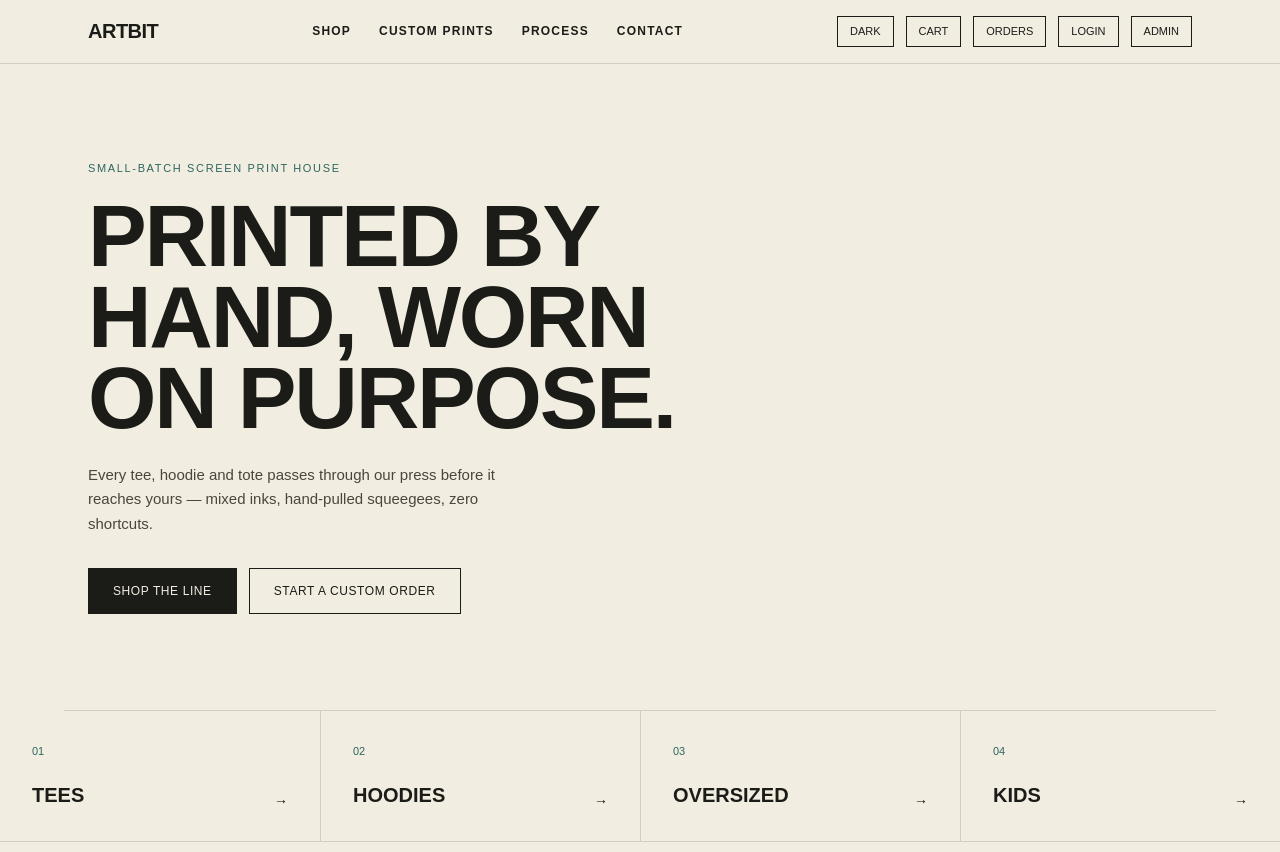
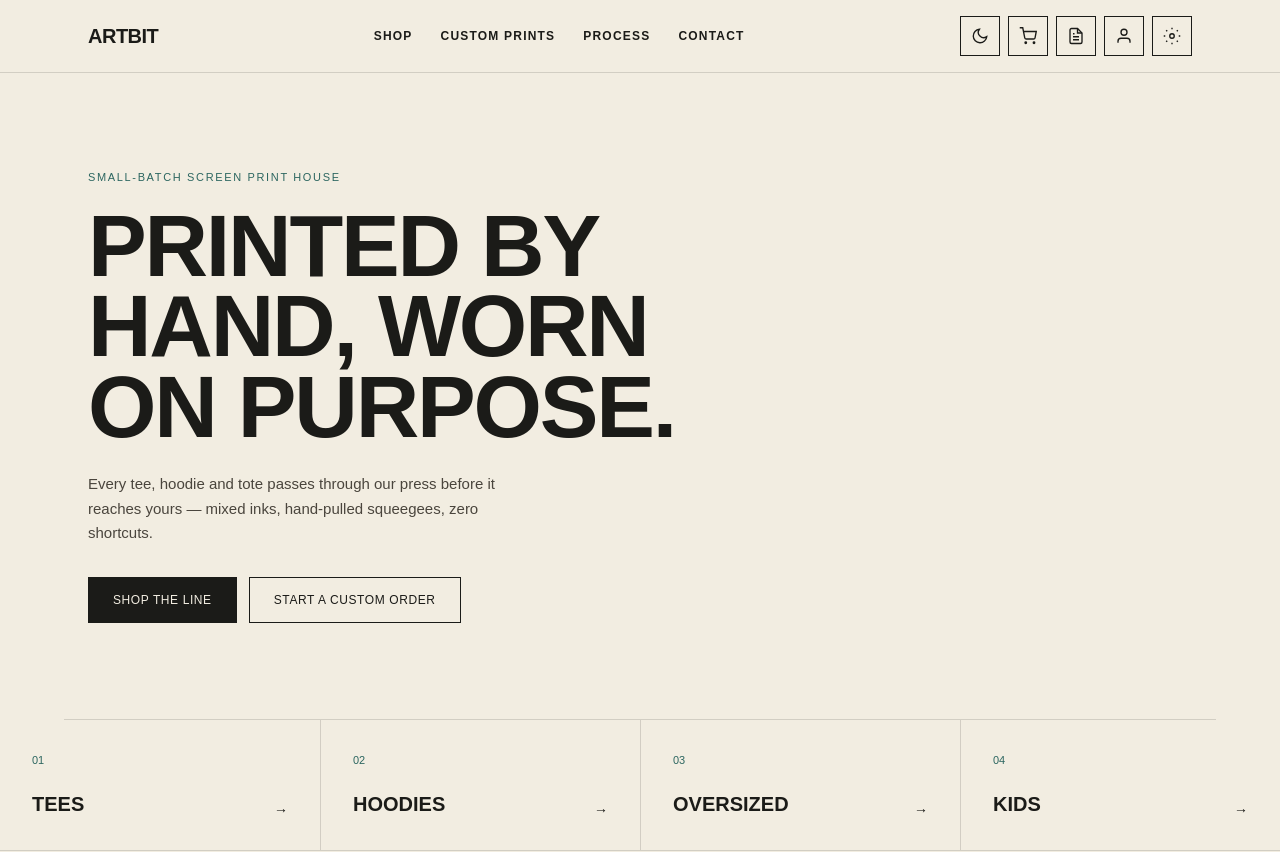
Before and after one commit to Samimmandal/Rabiul-Garments, a Next.js app: page / in a window 1280 px wide. Shown: the top 852 px of the page. Built offline with nearby package versions, Linux system fonts and the light colour scheme; no server answers; the database is empty.

Commit message:
Homepage icons + product extra fields

```diff
--- a/app/page.js
+++ b/app/page.js
@@ -13,10 +13,8 @@ export default function HomePage() {
   useEffect(() => {
     const saved = localStorage.getItem('artbit-theme')
     if (saved === 'dark') setDarkMode(true)
-
     fetchProducts()
     checkUser()
-
     const { data: { subscription } } = supabase.auth.onAuthStateChange((_event, session) => {
       setUser(session?.user || null)
       if (session?.user) saveProfile(session.user)
@@ -74,6 +72,11 @@ export default function HomePage() {
   const border = darkMode ? 'border-[#f2ede1]/15' : 'border-[#1b1b18]/15'
   const cardBg = darkMode ? 'bg-[#252522]' : 'bg-[#f2ede1]'
   const hoverBg = darkMode ? 'hover:bg-[#2a2a27]' : 'hover:bg-[#e9e1d1]'
+  const iconBtn = `inline-flex items-center justify-center w-10 h-10 border transition ${
+    darkMode
+      ? 'border-[#f2ede1]/30 hover:bg-[#f2ede1] hover:text-[#1b1b18]'
+      : 'border-[#1b1b18] hover:bg-[#1b1b18] hover:text-[#f2ede1]'
+  }`
 
   return (
     <div className={`min-h-screen ${bg} ${text}`}>
@@ -86,41 +89,43 @@ export default function HomePage() {
             <a href="#process" className="hover:text-[#2c6660] transition">Process</a>
             <a href="#contact" className="hover:text-[#2c6660] transition">Contact</a>
           </nav>
-          <div className="flex items-center gap-2 sm:gap-3">
-            <button
-              onClick={toggleTheme}
-              className={`text-[11px] font-mono uppercase border px-3 py-1.5 transition ${
-                darkMode ? 'border-[#f2ede1]/40 hover:bg-[#f2ede1] hover:text-[#1b1b18]' : 'border-[#1b1b18] hover:bg-[#1b1b18] hover:text-[#f2ede1]'
-              }`}
-            >
-              {darkMode ? 'Light' : 'Dark'}
+          <div className="flex items-center gap-2">
+            {/* Dark / Light */}
+            <button onClick={toggleTheme} className={iconBtn} aria-label="Toggle theme" title={darkMode ? 'Light' : 'Dark'}>
+              {darkMode ? (
+                <svg width="18" height="18" viewBox="0 0 24 24" fill="none" stroke="currentColor" strokeWidth="1.8"><circle cx="12" cy="12" r="4"/><path d="M12 2v2M12 20v2M4.93 4.93l1.41 1.41M17.66 17.66l1.41 1.41M2 12h2M20 12h2M4.93 19.07l1.41-1.41M17.66 6.34l1.41-1.41"/></svg>
+              ) : (
+                <svg width="18" height="18" viewBox="0 0 24 24" fill="none" stroke="currentColor" strokeWidth="1.8"><path d="M21 12.79A9 9 0 1 1 11.21 3 7 7 0 0 0 21 12.79z"/></svg>
+              )}
             </button>
-            <Link href="/cart" className={`text-[11px] font-mono uppercase border px-3 py-1.5 hidden sm:inline-block transition ${darkMode ? 'border-[#f2ede1]/40' : 'border-[#1b1b18]'}`}>
-              Cart
+            {/* Cart */}
+            <Link href="/cart" className={iconBtn} aria-label="Cart" title="Cart">
+              <svg width="18" height="18" viewBox="0 0 24 24" fill="none" stroke="currentColor" strokeWidth="1.8"><circle cx="9" cy="21" r="1"/><circle cx="20" cy="21" r="1"/><path d="M1 1h4l2.68 13.39a2 2 0 0 0 2 1.61h9.72a2 2 0 0 0 2-1.61L23 6H6"/></svg>
             </Link>
-            <Link href="/account" className={`text-[11px] font-mono uppercase border px-3 py-1.5 hidden sm:inline-block transition ${darkMode ? 'border-[#f2ede1]/40' : 'border-[#1b1b18]'}`}>
-              Orders
+            {/* Orders */}
+            <Link href="/account" className={iconBtn} aria-label="My Orders" title="My Orders">
+              <svg width="18" height="18" viewBox="0 0 24 24" fill="none" stroke="currentColor" strokeWidth="1.8"><path d="M14 2H6a2 2 0 0 0-2 2v16a2 2 0 0 0 2 2h12a2 2 0 0 0 2-2V8z"/><path d="M14 2v6h6M16 13H8M16 17H8M10 9H8"/></svg>
             </Link>
+            {/* Login / Logout */}
             {user ? (
-              <button onClick={handleLogout} className={`text-[11px] font-mono uppercase border px-3 py-1.5 transition ${darkMode ? 'border-[#f2ede1]/40' : 'border-[#1b1b18]'}`}>
-                Logout
+              <button onClick={handleLogout} className={iconBtn} aria-label="Logout" title="Logout">
+                <svg width="18" height="18" viewBox="0 0 24 24" fill="none" stroke="currentColor" strokeWidth="1.8"><path d="M9 21H5a2 2 0 0 1-2-2V5a2 2 0 0 1 2-2h4"/><polyline points="16 17 21 12 16 7"/><line x1="21" y1="12" x2="9" y2="12"/></svg>
               </button>
             ) : (
-              <button onClick={handleGoogleLogin} className={`text-[11px] font-mono uppercase border px-3 py-1.5 transition ${darkMode ? 'border-[#f2ede1]/40' : 'border-[#1b1b18]'}`}>
-                Login
+              <button onClick={handleGoogleLogin} className={iconBtn} aria-label="Login" title="Login">
+                <svg width="18" height="18" viewBox="0 0 24 24" fill="none" stroke="currentColor" strokeWidth="1.8"><path d="M20 21v-2a4 4 0 0 0-4-4H8a4 4 0 0 0-4 4v2"/><circle cx="12" cy="7" r="4"/></svg>
               </button>
             )}
-            <Link href="/admin/login" className={`text-[11px] font-mono uppercase border px-3 py-1.5 hidden sm:inline-block transition ${darkMode ? 'border-[#f2ede1]/40' : 'border-[#1b1b18]'}`}>
-              Admin
+            {/* Admin */}
+            <Link href="/admin/login" className={`${iconBtn} hidden sm:inline-flex`} aria-label="Admin" title="Admin">
+              <svg width="18" height="18" viewBox="0 0 24 24" fill="none" stroke="currentColor" strokeWidth="1.8"><circle cx="12" cy="12" r="3"/><path d="M12 1v2M12 21v2M4.22 4.22l1.42 1.42M18.36 18.36l1.42 1.42M1 12h2M21 12h2M4.22 19.78l1.42-1.42M18.36 5.64l1.42-1.42"/></svg>
             </Link>
           </div>
         </div>
       </header>
 
       <section className={`max-w-6xl mx-auto px-5 sm:px-6 py-16 md:py-24 border-b ${border}`}>
-        <p className="text-[11px] font-mono uppercase tracking-[0.15em] text-[#2c6660] mb-5">
-          Small-batch screen print house
-        </p>
+        <p className="text-[11px] font-mono uppercase tracking-[0.15em] text-[#2c6660] mb-5">Small-batch screen print house</p>
         <h1 className="text-[clamp(2.8rem,7vw,5.5rem)] font-black uppercase leading-[0.92] tracking-tight">
           Printed by<br />Hand, Worn<br />On Purpose.
         </h1>
@@ -128,12 +133,8 @@ export default function HomePage() {
           Every tee, hoodie and tote passes through our press before it reaches yours — mixed inks, hand-pulled squeegees, zero shortcuts.
         </p>
         <div className="flex flex-wrap gap-3 mt-8">
-          <Link href="/shop" className="bg-[#1b1b18] text-[#f2ede1] px-6 py-3.5 font-mono text-xs uppercase tracking-wider border border-[#1b1b18] hover:opacity-90 transition">
-            Shop the Line
-          </Link>
-          <a href="#custom" className={`border px-6 py-3.5 font-mono text-xs uppercase tracking-wider transition ${darkMode ? 'border-[#f2ede1]/40 hover:bg-[#f2ede1] hover:text-[#1b1b18]' : 'border-[#1b1b18] hover:bg-[#1b1b18] hover:text-[#f2ede1]'}`}>
-            Start a Custom Order
-          </a>
+          <Link href="/shop" className="bg-[#1b1b18] text-[#f2ede1] px-6 py-3.5 font-mono text-xs uppercase tracking-wider border border-[#1b1b18] hover:opacity-90 transition">Shop the Line</Link>
+          <a href="#custom" className={`border px-6 py-3.5 font-mono text-xs uppercase tracking-wider transition ${darkMode ? 'border-[#f2ede1]/40 hover:bg-[#f2ede1] hover:text-[#1b1b18]' : 'border-[#1b1b18] hover:bg-[#1b1b18] hover:text-[#f2ede1]'}`}>Start a Custom Order</a>
         </div>
       </section>
 
@@ -145,11 +146,7 @@ export default function HomePage() {
             { num: '03', name: 'Oversized' },
             { num: '04', name: 'Kids' },
           ].map((cat, i) => (
-            <Link
-              key={cat.name}
-              href="/shop"
-              className={`p-6 md:p-8 min-h-[130px] flex flex-col justify-between ${hoverBg} transition ${border} ${i % 2 === 1 ? 'border-l' : ''} ${i >= 2 ? 'border-t md:border-t-0' : ''} md:border-l ${i === 0 ? 'md:border-l-0' : ''}`}
-            >
+            <Link key={cat.name} href="/shop" className={`p-6 md:p-8 min-h-[130px] flex flex-col justify-between ${hoverBg} transition ${border} ${i % 2 === 1 ? 'border-l' : ''} ${i >= 2 ? 'border-t md:border-t-0' : ''} md:border-l ${i === 0 ? 'md:border-l-0' : ''}`}>
               <span className="text-[11px] font-mono text-[#2c6660]">{cat.num}</span>
               <div className="flex items-end justify-between">
                 <h3 className="text-xl font-black uppercase">{cat.name}</h3>
@@ -167,11 +164,8 @@ export default function HomePage() {
               <p className="text-[11px] font-mono uppercase tracking-[0.12em] text-[#2c6660] mb-1">On press this week</p>
               <h2 className="text-3xl md:text-4xl font-black uppercase">Featured Prints</h2>
             </div>
-            <Link href="/shop" className="text-xs font-mono border-b border-current pb-0.5 hover:text-[#2c6660] transition shrink-0">
-              View full catalog →
-            </Link>
+            <Link href="/shop" className="text-xs font-mono border-b border-current pb-0.5 hover:text-[#2c6660] transition shrink-0">View full catalog →</Link>
           </div>
-
           {loading ? (
             <p className="font-mono text-sm">Loading...</p>
           ) : products.length === 0 ? (
@@ -187,9 +181,7 @@ export default function HomePage() {
                       <div className="w-full h-full flex items-center justify-center text-xs font-mono opacity-40">No image</div>
                     )}
                     {p.tag && (
-                      <span className="absolute top-3 left-3 bg-[#1b1b18] text-[#f2ede1] text-[10px] font-mono uppercase tracking-wider px-2 py-1">
-                        {p.tag}
-                      </span>
+                      <span className="absolute top-3 left-3 bg-[#1b1b18] text-[#f2ede1] text-[10px] font-mono uppercase tracking-wider px-2 py-1">{p.tag}</span>
                     )}
                   </div>
                   <div className="p-4">
@@ -208,20 +200,12 @@ export default function HomePage() {
         <div className="max-w-6xl mx-auto px-5 sm:px-6 grid md:grid-cols-2 gap-12 items-center">
           <div>
             <p className="text-[11px] font-mono uppercase tracking-[0.12em] text-[#e2a233] mb-3">Bring your own art</p>
-            <h2 className="text-3xl md:text-5xl font-black uppercase leading-tight mb-5">
-              Design It.<br />We'll Press It.
-            </h2>
-            <p className="text-[#cfc9bb] max-w-md mb-8 leading-relaxed">
-              Upload your artwork or sketch an idea with us — we'll match inks, pick the right garment, and print a sample before the full run ever hits the press.
-            </p>
-            <a href="#contact" className="inline-block bg-[#e2a233] text-[#1b1b18] px-6 py-3.5 font-mono text-xs uppercase tracking-wider hover:bg-[#f2ede1] transition">
-              Start Your Design
-            </a>
+            <h2 className="text-3xl md:text-5xl font-black uppercase leading-tight mb-5">Design It.<br />We'll Press It.</h2>
+            <p className="text-[#cfc9bb] max-w-md mb-8 leading-relaxed">Upload your artwork or sketch an idea with us — we'll match inks, pick the right garment, and print a sample before the full run ever hits the press.</p>
+            <a href="#contact" className="inline-block bg-[#e2a233] text-[#1b1b18] px-6 py-3.5 font-mono text-xs uppercase tracking-wider hover:bg-[#f2ede1] transition">Start Your Design</a>
           </div>
           <div className="aspect-square bg-[repeating-linear-gradient(45deg,#2c6660_0_2px,transparent_2px_22px)] bg-[#e9e1d1] relative flex items-center justify-center">
-            <span className="bg-[#f2ede1] text-[#1b1b18] px-4 py-2 font-mono text-xs uppercase tracking-wider">
-              Your Art Here
-            </span>
+            <span className="bg-[#f2ede1] text-[#1b1b18] px-4 py-2 font-mono text-xs uppercase tracking-wider">Your Art Here</span>
           </div>
         </div>
       </section>
@@ -248,64 +232,18 @@ export default function HomePage() {
 
       <section id="contact" className="py-16 md:py-20">
         <div className="max-w-6xl mx-auto px-5 sm:px-6">
-          <p className="text-[11px] font-mono uppercase tracking-[0.12em] text-[#2c6660] mb-2">
-            Let's talk prints
-          </p>
-          <h2 className="text-3xl font-black uppercase mb-4">
-            Have a Custom Order in Mind?
-          </h2>
-          <p className={`${muted} max-w-md mb-8 leading-relaxed`}>
-            Tell us about the run — quantity, garment, deadline — and we'll get back with a quote within one business day.
-          </p>
-
+          <p className="text-[11px] font-mono uppercase tracking-[0.12em] text-[#2c6660] mb-2">Let's talk prints</p>
+          <h2 className="text-3xl font-black uppercase mb-4">Have a Custom Order in Mind?</h2>
+          <p className={`${muted} max-w-md mb-8 leading-relaxed`}>Tell us about the run — quantity, garment, deadline — and we'll get back with a quote within one business day.</p>
           <div className="flex flex-wrap items-center gap-3">
-            <a
-              href="https://www.instagram.com/artbit.co.in?igsh=ZHJyNXFhb2VwY2xr"
-              target="_blank"
-              rel="noopener noreferrer"
-              className={`inline-flex items-center justify-center w-12 h-12 border transition ${
-                darkMode
-                  ? 'border-[#f2ede1]/30 hover:bg-[#f2ede1] hover:text-[#1b1b18]'
-                  : 'border-[#1b1b18] hover:bg-[#1b1b18] hover:text-[#f2ede1]'
-              }`}
-              aria-label="Instagram"
-            >
-              <svg width="20" height="20" viewBox="0 0 24 24" fill="none" stroke="currentColor" strokeWidth="1.8" strokeLinecap="round" strokeLinejoin="round">
-                <rect x="2" y="2" width="20" height="20" rx="5" ry="5" />
-                <circle cx="12" cy="12" r="4" />
-                <circle cx="17.5" cy="6.5" r="1" fill="currentColor" stroke="none" />
-              </svg>
+            <a href="https://www.instagram.com/artbit.co.in?igsh=ZHJyNXFhb2VwY2xr" target="_blank" rel="noopener noreferrer" className={iconBtn} aria-label="Instagram">
+              <svg width="20" height="20" viewBox="0 0 24 24" fill="none" stroke="currentColor" strokeWidth="1.8"><rect x="2" y="2" width="20" height="20" rx="5"/><circle cx="12" cy="12" r="4"/><circle cx="17.5" cy="6.5" r="1" fill="currentColor" stroke="none"/></svg>
             </a>
-
-            <a
-              href="https://www.facebook.com/share/19Eop63Sz3/"
-              target="_blank"
-              rel="noopener noreferrer"
-              className={`inline-flex items-center justify-center w-12 h-12 border transition ${
-                darkMode
-                  ? 'border-[#f2ede1]/30 hover:bg-[#f2ede1] hover:text-[#1b1b18]'
-                  : 'border-[#1b1b18] hover:bg-[#1b1b18] hover:text-[#f2ede1]'
-              }`}
-              aria-label="Facebook"
-            >
-              <svg width="20" height="20" viewBox="0 0 24 24" fill="currentColor">
-                <path d="M18 2h-3a5 5 0 0 0-5 5v3H7v4h3v8h4v-8h3l1-4h-4V7a1 1 0 0 1 1-1h3z" />
-              </svg>
+            <a href="https://www.facebook.com/share/19Eop63Sz3/" target="_blank" rel="noopener noreferrer" className={iconBtn} aria-label="Facebook">
+              <svg width="20" height="20" viewBox="0 0 24 24" fill="currentColor"><path d="M18 2h-3a5 5 0 0 0-5 5v3H7v4h3v8h4v-8h3l1-4h-4V7a1 1 0 0 1 1-1h3z"/></svg>
             </a>
-
-            <a
-              href="mailto:artbit.hq@gmail.com"
-              className={`inline-flex items-center justify-center w-12 h-12 border transition ${
-                darkMode
-                  ? 'border-[#f2ede1]/30 hover:bg-[#f2ede1] hover:text-[#1b1b18]'
-                  : 'border-[#1b1b18] hover:bg-[#1b1b18] hover:text-[#f2ede1]'
-              }`}
-              aria-label="Email"
-            >
-              <svg width="20" height="20" viewBox="0 0 24 24" fill="none" stroke="currentColor" strokeWidth="1.8" strokeLinecap="round" strokeLinejoin="round">
-                <rect x="2" y="4" width="20" height="16" rx="2" />
-                <path d="M22 6l-10 7L2 6" />
-              </svg>
+            <a href="mailto:artbit.hq@gmail.com" className={iconBtn} aria-label="Email">
+              <svg width="20" height="20" viewBox="0 0 24 24" fill="none" stroke="currentColor" strokeWidth="1.8"><rect x="2" y="4" width="20" height="16" rx="2"/><path d="M22 6l-10 7L2 6"/></svg>
             </a>
           </div>
         </div>
```
